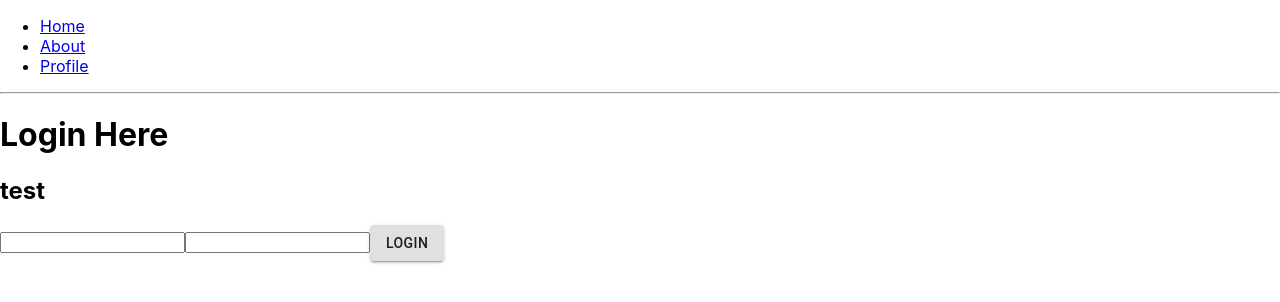
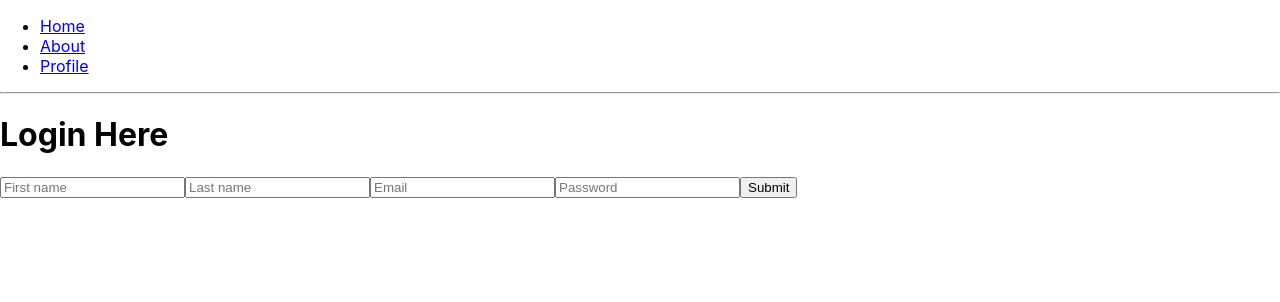
Before and after one commit to zaini/snapsense, a React (Create React App) app in the folder frontend/: page /login in a window 1280 px wide. Shown: the top 302 px of the page. Built offline with nearby package versions, Linux system fonts and the light colour scheme.

Commit message:
Add react hook form

```diff
--- a/frontend/package.json
+++ b/frontend/package.json
@@ -9,6 +9,7 @@
     "@testing-library/user-event": "^12.7.0",
     "react": "^17.0.1",
     "react-dom": "^17.0.1",
+    "react-hook-form": "^6.15.1",
     "react-router-dom": "^5.2.0",
     "react-scripts": "4.0.2",
     "web-vitals": "^1.1.0"
--- a/frontend/src/components/LoginForm.js
+++ b/frontend/src/components/LoginForm.js
@@ -1,15 +1,21 @@
 import React from "react";
 import { Button } from "@material-ui/core";
+import { useForm } from 'react-hook-form';
 
 const LoginForm = (props) => {
+  const { register, handleSubmit, errors } = useForm();
+  const onSubmit = data => console.log(data);
+  console.log(errors);
+
   return (
-    <div>
-      <h2>{props.name}</h2>
-      <input></input>
-      <input></input>
-      {/* <button>click</button> */}
-      <Button variant="contained">Login</Button>
-    </div>
+    <form onSubmit={handleSubmit(onSubmit)}>
+      <input type="text" placeholder="First name" name="First name" ref={register({required: true, maxLength: 80})} />
+      <input type="text" placeholder="Last name" name="Last name" ref={register({required: true, maxLength: 100})} />
+      <input type="text" placeholder="Email" name="Email" ref={register({required: true, pattern: /^\S+@\S+$/i})} />
+      <input type="text" placeholder="Password" name="Password" ref={register({required: true, max: 18, min: 0})} />
+
+      <input type="submit" />
+    </form>
   );
 };
 
```
Also changed, not shown: 1 other file (tests, documents, lock files or other folders).
